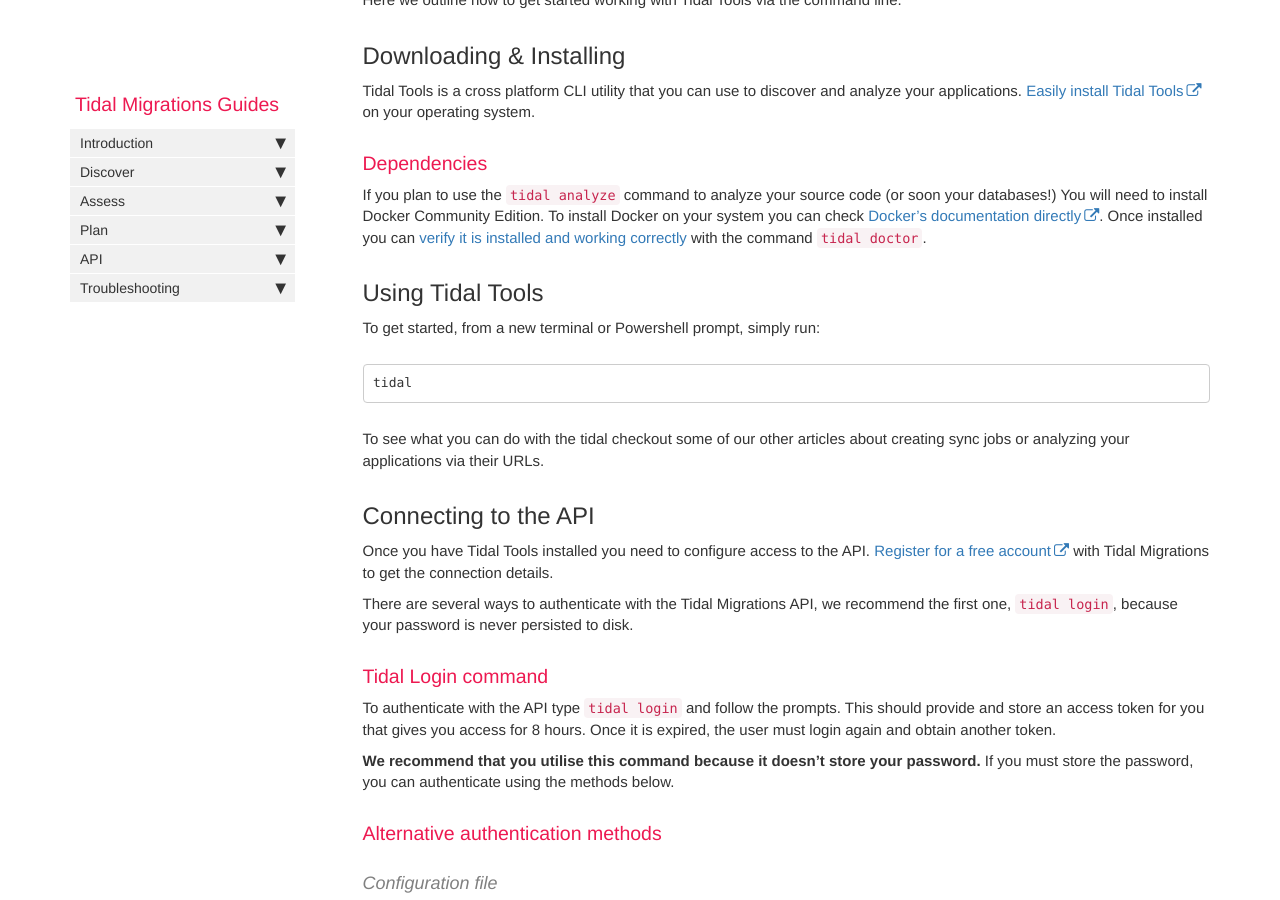
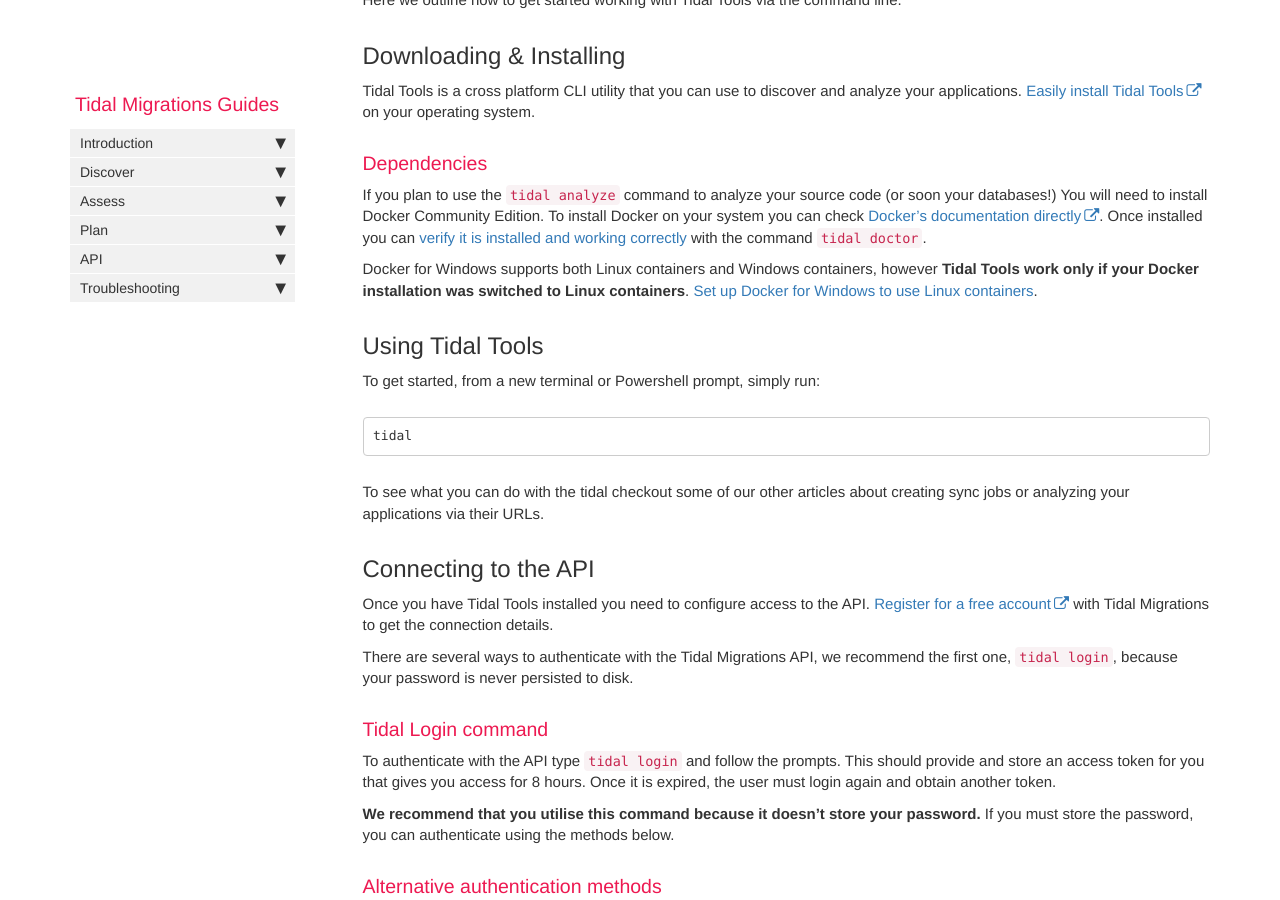
Before and after one commit to tidalmigrations/tidalmigrations.github.io, a Jekyll site: the page built from pages/tidal tools/getstarted.md, in a window 1280 px wide and 900 px high, scrolled down 554 px. Built offline with Jekyll 4.4.1, drawn with Linux system fonts in a browser that asks for light colours; nearby versions of some CDN libraries; comment, search, counter and statistics services are not loaded.

Commit message:
Add note about how to set up Docker for Windows to use Linux containers

```diff
--- a/pages/tidal tools/getstarted.md
+++ b/pages/tidal tools/getstarted.md
@@ -18,6 +18,8 @@ Tidal Tools is a cross platform CLI utility that you can use to discover and ana
 ### Dependencies
 
 If you plan to use the `tidal analyze` command to analyze your source code (or soon your databases!) You will need to install Docker Community Edition. To install Docker on your system you can check [Docker's documentation directly](https://docs.docker.com/install/). Once installed you can [verify it is installed and working correctly](/troubleshooting.html) with the command `tidal doctor`.
+
+Docker for Windows supports both Linux containers and Windows containers, however **Tidal Tools work only if your Docker installation was switched to Linux containers**. [Set up Docker for Windows to use Linux containers](/troubleshooting.html#docker-linux-containers).
 
 ## Using Tidal Tools
 To get started, from a new terminal or Powershell prompt, simply run:
```
